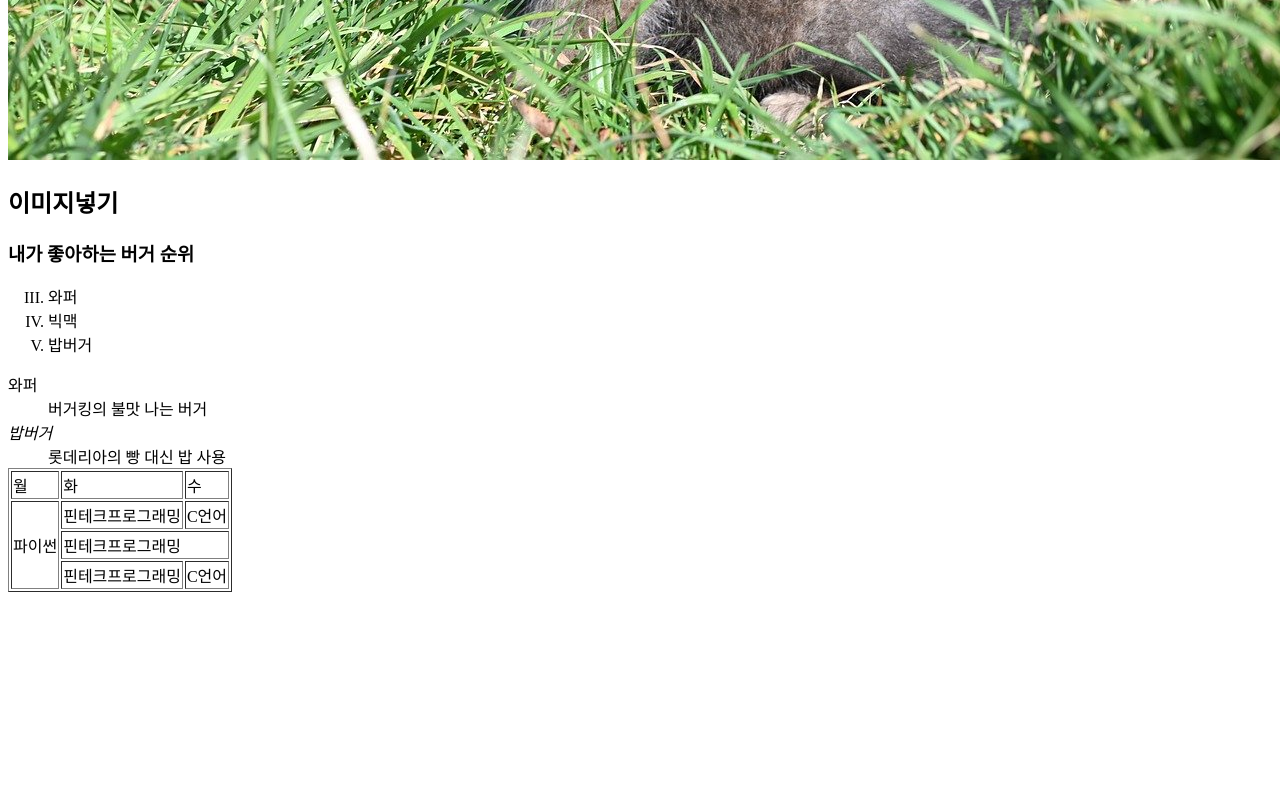
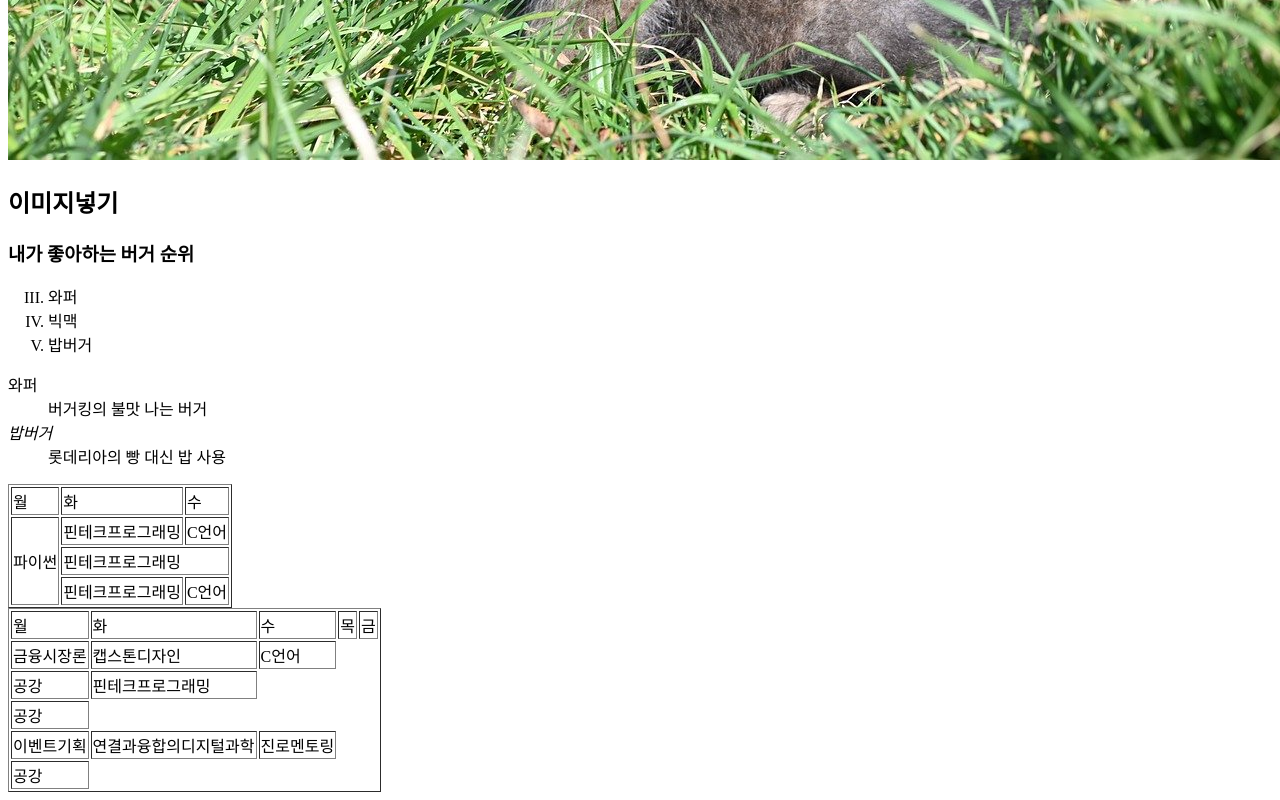
Before and after one commit to kimyounghu/kimyounghu.github.io, a plain HTML site: page index.html in a window 1280 px wide. Shown: the part 807-1607 px from the top of the page. Before the commit the page ends 1415 px from the top, so only its background shows below. Drawn offline with Linux system fonts and the light colour scheme.

Commit message:
Update index.html

```diff
--- a/index.html
+++ b/index.html
@@ -21,6 +21,7 @@
         <dd>버거킹의 불맛 나는 버거</dd>
         <dt><i>밥버거</i></dt>
         <dd>롯데리아의 빵 대신 밥 사용</dd>
+    </dl>
         <table border="1">
             <tr>
                 <td>월</td>
@@ -40,6 +41,34 @@
                 <td>C언어</td>
             </tr>
         </table>
-    </dl>
+    <table border="1">
+            <tr>
+                <td>월</td>
+                <td>화</td>
+                <td>수</td>
+                <td>목</td>
+                <td>금</td>
+            </tr>
+            <tr>
+                <td>금융시장론</td>
+                <td>캡스톤디자인</td>
+                <td>C언어</td>
+            </tr>
+            <tr>
+                <td>공강</td>
+                <td>핀테크프로그래밍</td>
+            </tr>
+            <tr>
+                <td>공강</td>
+            </tr>
+            <tr>
+                <td>이벤트기획</td>
+                <td>연결과융합의디지털과학</td>
+                <td>진로멘토링</td>
+            </tr>
+            <tr>
+                <td>공강</td>
+            </tr>
+        </table>
 </body>
 </html>
```
